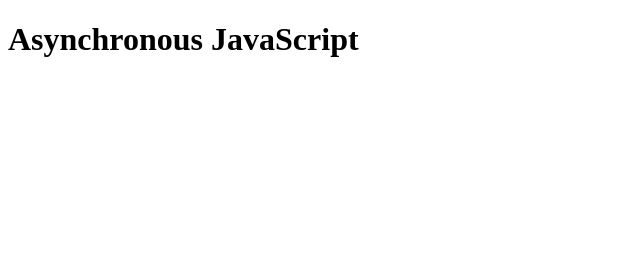
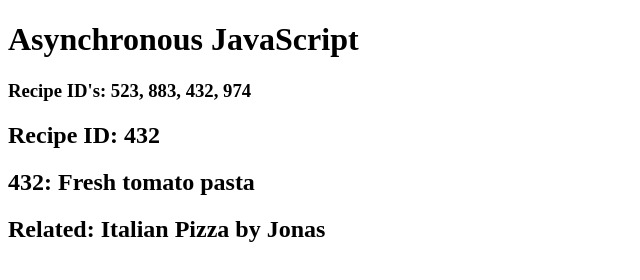
Before and after one commit to davieu/asynchronous-javascript, a plain HTML site: page index.html in a window 1280 px wide. Shown: the whole page, without its empty margins (0-640 px from the left). Drawn offline with Linux system fonts and the light colour scheme.

Commit message:
120 redo of async promises with dom manipulation

```diff
--- a/index.html
+++ b/index.html
@@ -9,6 +9,10 @@
 </head>
 <body>
   <h1>Asynchronous JavaScript</h1>
+  <h3 id="promise-one-array">Recipe ID's: </h3>
+  <h2 id="promise-one">Recipe ID: </h2>
+  <h2 id="promise-two"></h2>
+  <h2 id="promise-three"></h2>
   <script src="main.js"></script>
 </body>
 </html>
--- a/main.js
+++ b/main.js
@@ -1,6 +1,6 @@
 
 /********************************************************
- * 120 asynchronous js
+ * 120 asynchronous js / PSEUDO DATA CALLS
  */
 
  /*
@@ -69,6 +69,7 @@ getRecipe();
   //the argument will be the result of the successful promise 'IDs'
   // prints [523, 883, 432, 974]
   //.catch() is for errors
+  /*
 const getIDs = new Promise((resolve, reject) => {
   setTimeout(() => {
 
@@ -115,7 +116,7 @@ getIDs
   console.log(error);
 })
 
-
+*/
 
 
 /*
@@ -132,3 +133,71 @@ getIDs2.then(IDs => {
   console.log('error');
 })
 */
+//creatted promise with executor function in it. In th eexecutor function you usually have asynchrounous code. In this case it is the setTimeout function. Then always use the resolve function and pass in the data you want returned from the successful/fulfilled promise.
+
+/******************************************************************
+ * REDO OF 120 asynchronous js / PSEUDO DATA CALLS with DOM manipulation
+ */
+const getIDs = new Promise((resolve, reject) => {
+  setTimeout(() => {
+    resolve([523, 883, 432, 974])
+  }, 1500);
+});
+
+//recID gets passed in as ID for the setTimeout function
+const getRecipe = (recID) => {
+  return new Promise((resolve, reject) => {
+    setTimeout((ID) => {
+      const recipe = {title:'Fresh tomato pasta',
+      publisher: 'Jonas'}
+
+      resolve(`${ID}: ${recipe.title}`);
+    },1500, recID)
+
+  });
+};
+
+const getRelated = () => {
+  return new Promise((resolve, reject) => {
+    setTimeout(() => {
+      const recipe = {title: 'Italian Pizza',
+      publisher: 'Jonas'};
+
+      resolve(recipe);
+    }, 1500);
+
+  })
+};
+
+//promise object 'getIDs' method '.then()' used to handle the fulfilled promise
+//we pass in a callback function in the then method.
+//the argument of the callback function is always the result of the succeccful promise
+//chaining means when you have multiiplr .then() and .catch
+getIDs
+.then((IDs) => {
+  let promiseOne = document.getElementById('promise-one');
+  let promiseOneArray = document.getElementById('promise-one-array');
+
+  //loops through the recipeID array from getIDs promise
+  for (let i = 0; i < IDs.length; i++) {
+    if (i != IDs.length - 1) {
+      promiseOneArray.innerHTML += IDs[i] + ", ";
+    } else {
+      promiseOneArray.innerHTML += IDs[i];
+    }
+  }
+  promiseOne.innerHTML += ' ' + IDs[2]
+  //this getRecipe() will return a promise
+  return getRecipe(IDs[2]);
+})
+.then((recipe) => {
+  document.getElementById('promise-two').innerHTML = recipe
+  return getRelated()
+})
+.then((related) => {
+  let promiseThree = document.getElementById('promise-three');
+  promiseThree.innerHTML = "Related: " + related.title + " by " + related.publisher
+})
+.catch(error => {
+  console.log('error', error);
+});
```
